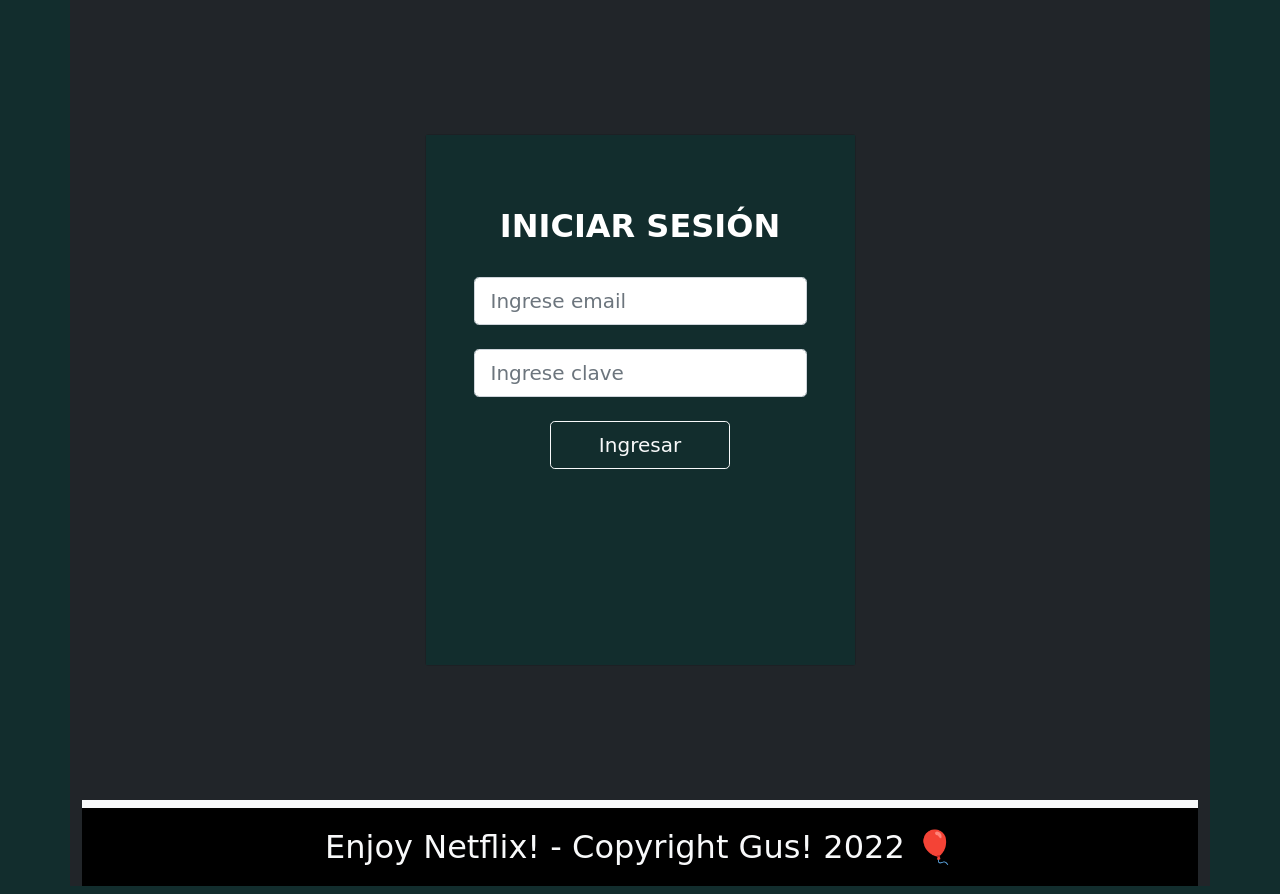
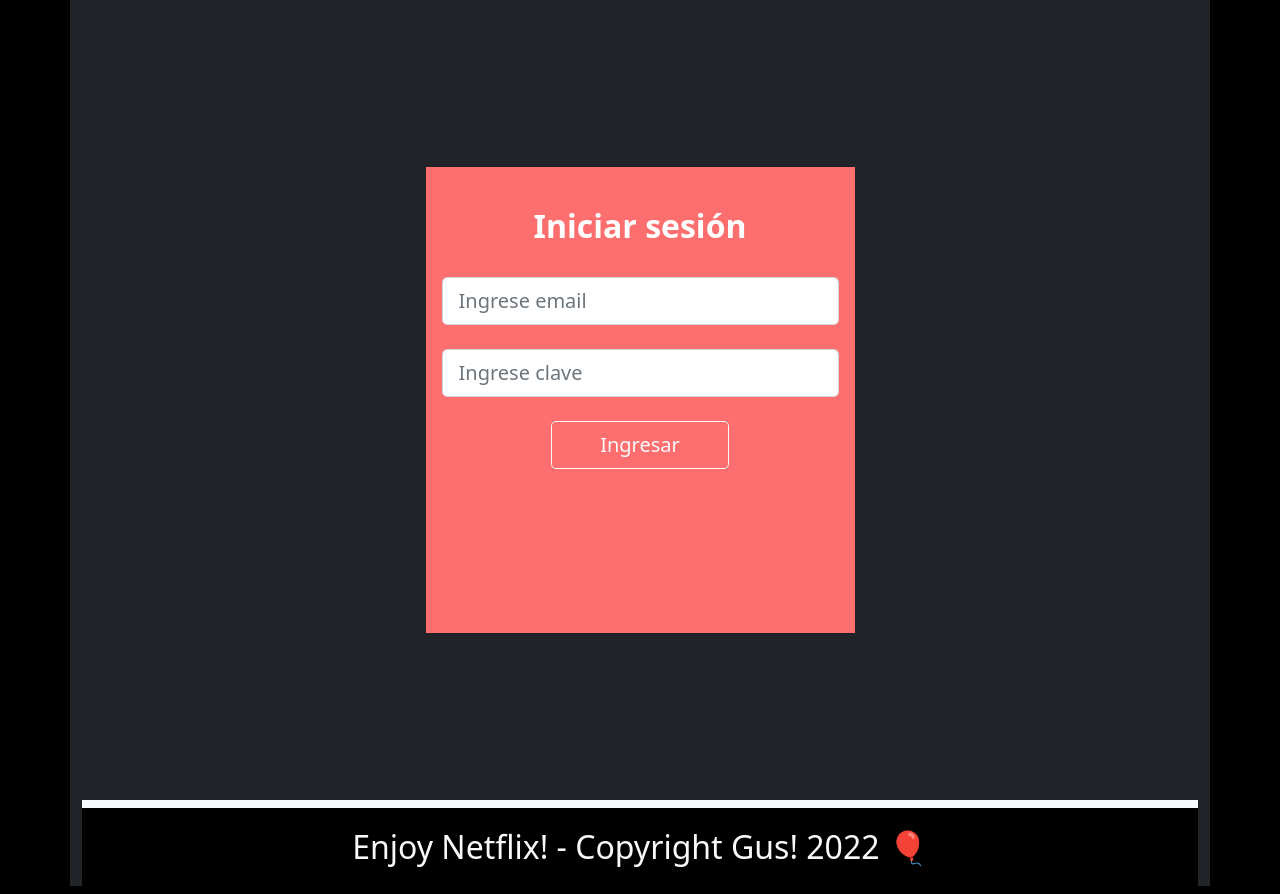
Before and after one commit to gustavocaradonna/alkemy.peliculas.react, a React (Create React App) app: page / in a window 1280 px wide. Built offline with nearby package versions, Linux system fonts and the light colour scheme.

Commit message:
header con gif ok

```diff
--- a/src/App.js
+++ b/src/App.js
@@ -21,8 +21,8 @@ function App() {
 
   return (
     <>
-      {/* <div className="container bg-dark"> */}
       <div className="container  bg-dark">
+        {/* <div className="container-fluid"> */}
         {/* <Header /> */}
 
         <Routes>
--- a/src/components/Header.js
+++ b/src/components/Header.js
@@ -1,6 +1,7 @@
 import { Link, Navigate, useNavigate } from "react-router-dom";
 import { Buscador } from "./Buscador";
 import { useState, useEffect } from "react";
+import "../css/header.css";
 
 export function Header() {
   const navi = useNavigate();
@@ -16,24 +17,11 @@ export function Header() {
   return (
     <header>
       <></>
-      <div className="container">
-        {/* <nav className="navbar navbar-light bg-primary">
-          <div className="container">
-            <Link to="/" className="navbar-brand mb-0 h1">
-              Home
-            </Link>
-
-            <Link to="/listado" className="navbar-brand mb-0 h1">
-              Listado
-            </Link>
-          </div>
-        </nav> */}
-
       <nav className="navbar navbar-expand-lg navbar-light ">
-          <Link to={"/"} className="navbar-brand mb-0 h1">
+        <Link to={"/"} className="navbar-brand mb-0 h1 ">
           <h3 className="text-light ">Login</h3>
         </Link>
-          <Link to="/listado" className="navbar-brand mb-0 h1">
+        <Link to="/listado" className="navbar-brand mb-0 h1 ">
           <h3 className="text-light ">Listado</h3>
         </Link>
         {/* <div className="align-items-right"></div> */}
@@ -50,7 +38,6 @@ export function Header() {
           />
         </button>
       </nav>
-      </div>
 
       {/* <div className="divider py-1 bg-light"></div> */}
     </header>
--- a/src/components/Listado.js
+++ b/src/components/Listado.js
@@ -37,13 +37,14 @@ export function Listado(props) {
       <div className="row">
         <img
           src="https://mir-s3-cdn-cf.behance.net/project_modules/fs/ff25a865063407.5b2527aae74a8.gif"
-          alt="altqseyo"
+          alt="netflix"
         />
+        <img src="https://i.gifer.com/TCt2.gif" alt="altqseyo" />
         {moviesList.map((cadaPeli, index) => {
           return (
             //carta
 
-            <div className="col-3 bg-dark" key={index}>
+            <div className="col-lg-3 bg-dark" key={index}>
               <div className="card my-3  desenfoque-gus">
                 <Link to={`/detalle?idPelicula=${cadaPeli.id}`}>
                   <img
--- a/src/components/Login.js
+++ b/src/components/Login.js
@@ -47,57 +47,36 @@ export function Login() {
   };
   const token = sessionStorage.getItem("token");
 
+  //GSAPPPPPPPPPPPPPPPPPPPPPPPPPPPPPPPPPPPPPPPPPPPPPPPPPPP
+  const timeLine = gsap.timeline();
   useEffect(() => {
-    const bloque = document.querySelector(".aa22aa");
-    gsap.to(bloque, { opacity: 1, duration: 2.5 });
+    const bloque = document.querySelectorAll(".bounceGus");
+    timeLine.to(bloque, {
+      opacity: 1,
+      duration: 1,
+      // x: 200,
+      // ease: "bounce",
+      scale: 1,
+      stagger: 0.15,
+    });
   }, []);
   return (
     <>
       {token && <Navigate to={"/listado"} />}
 
       <div className="container">
-        {/* <div className="row">
-          <div className="col">
-            <h2 className="text-light">Formulario de login</h2>
-            <form onSubmit={submitHandler}>
-              <label>
-                <span>Correo electrónico:</span> <br />
-                <input type="text" name="email" />
-              </label>
-
-              <br />
-              <label>
-                <span>Contraseña:</span> <br />
-                <input type="password" name="password" />
-              </label>
-              <br />
-              <br />
-
-              <button type="submit" className="btn btn-danger">
-                Ingresar
-              </button>
-            </form>
-          </div>
-        </div> */}
-
-        {/* principio */}
-        <section className="vh-100 gradient-custom">
-          <div className="container py-5 h-100 ">
+        <section className="vh-100 gradient-custom ">
+          <div className="container py-5 h-100  ">
             <div className="row d-flex justify-content-center align-items-center h-100   ">
-              <div className="col-12 col-md-8 col-lg-6 col-xl-5   ">
+              <div className="col-12 col-md-8 col-lg-6 col-xl-5  ">
                 <div className="card bg-dark text-white ">
-                  <div className="card-body p-5 text-center aa22aa">
-                    <div className="mb-md-5 mt-md-4 pb-5">
-                      <h2 className="fw-bold mb-2 text-uppercase">
-                        Iniciar sesión
-                      </h2>
+                  <div className="card-body p- text-center greenGus">
+                    <div className="mb-md-5 mt-md-4 pb-5 ">
+                      <h2 className="fw-bold mb-2 bounceGus">Iniciar sesión</h2>
                       <br />
-                      {/* <p class="text-white-50 mb-5">
-                        Ingresá tu email y clave.
-                      </p> */}
 
                       <form onSubmit={submitHandler}>
-                        <div className="form-outline form-white mb-4">
+                        <div className="form-outline form-white mb-4 bounceGus">
                           <input
                             type="email"
                             id="typeEmailX"
@@ -107,7 +86,7 @@ export function Login() {
                           />
                         </div>
 
-                        <div className="form-outline form-white mb-4">
+                        <div className="form-outline form-white mb-4 bounceGus">
                           <input
                             type="password"
                             id="typePasswordX"
@@ -116,15 +95,8 @@ export function Login() {
                             placeholder="Ingrese clave"
                           />
                         </div>
-
-                        {/* <p class="small mb-5 pb-lg-2">
-                          <a class="text-white-50" href="#!">
-                            Forgot password?
-                          </a>
-                        </p> */}
-
                         <button
-                          className="btn btn-outline-light btn-lg px-5"
+                          className="btn btn-outline-light btn-lg px-5 bounceGus"
                           type="submit"
                         >
                           Ingresar
@@ -143,15 +115,6 @@ export function Login() {
                         </a>
                       </div>
                     </div>
-
-                    {/* <div>
-                      <p class="mb-0">
-                        Don't have an account?{" "}
-                        <a href="#!" class="text-white-50 fw-bold">
-                          Sign Up
-                        </a>
-                      </p>
-                    </div> */}
                   </div>
                 </div>
               </div>
--- a/src/css/app.css
+++ b/src/css/app.css
@@ -3,8 +3,10 @@
     /* font-family: "comic Sans MS"; */
 
 body {
-  background-color: rgb(18, 45, 45);
-  font-family: "comic Sans MS";
+  background-color: rgb(0, 0, 0);
+  font-family: "system-ui,-apple-system," Segoe UI ",Roboto," Helvetica Neue
+    ",Arial," Noto Sans "," Liberation Sans ",sans-serif," Apple Color Emoji ","
+    Segoe UI Emoji "," Segoe UI Symbol "," Noto Color Emoji "";
 }
 
 h1 {
--- /dev/null
+++ b/src/css/header.css
@@ -0,0 +1,8 @@
+div#navbarSupportedContent.collapse.navbar-collapse {
+  padding-right: 20px;
+}
+
+.navbar {
+  padding-top: 1rem;
+  padding-bottom: 1rem;
+}
--- a/src/css/login.css
+++ b/src/css/login.css
@@ -1,9 +1,17 @@
 .aa22aa {
-  background-color: rgb(18, 45, 45);
-  /* font-family: "comic Sans MS"; */
+  background-color: rgb(228, 228, 228);
+  font-family: "Helvetica Neue";
   /* background-image: url(../assets/fondoLogin.jpg); */
+  opacity: 1;
+}
+
+.greenGus {
+  /* opacity: 1; */
+  /* background-color: rgb(18, 45, 45); */
+
+  background-color: rgb(253, 110, 110);
+}
+
+.bounceGus {
   opacity: 0;
 }
-
-.container23 {
-}
```
Lines whose indentation alone changed are shown as unchanged.
